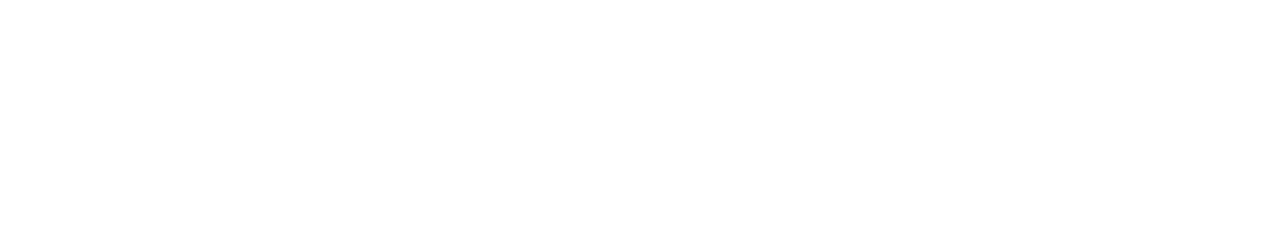
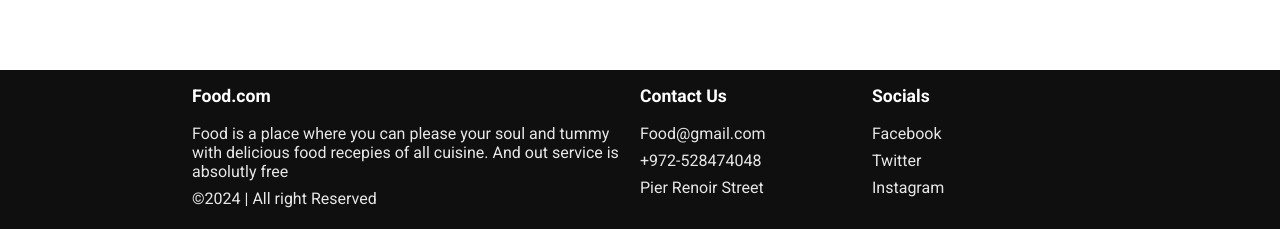
Before and after one commit to matczu-97/FOOD-WEB, a React (Create React App) app: page / in a window 1280 px wide. Shown: the part 1471-1700 px from the top of the page. Before the commit the page ends 1541 px from the top, so only its background shows below. Built offline with nearby package versions, Linux system fonts and the light colour scheme.

Commit message:
Fotter section done

```diff
--- a/src/App.js
+++ b/src/App.js
@@ -4,7 +4,7 @@
 import ImproveSkills from "./components/ImproveSkills";
 import QuoteSection from "./components/QuoteSectio";
 import ChiefsSection from "./components/ChiefsSection";
-
+import Footer from "./components/Footer";
 
 function App() {
   return (
@@ -16,7 +16,7 @@
       <QuoteSection/>
       <ChiefsSection/>
      </div>
-
+     <Footer/>
     </div>
   );
 }
--- /dev/null
+++ b/src/components/Footer.js
@@ -0,0 +1,26 @@
+export default function Footer()
+{
+    return (
+        <div className="footer container">
+            <div className="footer-section">
+                <p className="title">Food.com</p>
+                <p>Food is a place where you can please your soul and tummy with delicious food recepies of all cuisine. And out service is absolutly free </p>
+                <p>&copy;2024 | All right Reserved </p>
+            </div>
+            <div className="footer-section">
+                <p className="title">Contact Us</p>
+                <p>Food@gmail.com</p>
+                <p>+972-528474048</p>
+                <p>Pier Renoir Street</p>
+            </div>
+            <div className="footer-section">
+                <p className="title">Socials</p>
+                <div className="links">
+                <a href="#">Facebook</a>
+                <a href="#">Twitter</a>
+                <a href="#">Instagram</a>
+                </div>
+            </div>
+        </div>
+    )
+}
--- a/src/styles/index.scss
+++ b/src/styles/index.scss
@@ -4,7 +4,7 @@
 @import "partials/hero-section.scss";
 @import "partials/improve-section.scss";
 @import "partials/quote-section.scss";
-
+@import "partials/chief-section.scss";
 *{
     margin: 0;
     padding: 0;
@@ -126,58 +126,38 @@
   }
 
 
-  .section.chiefs{
-    display: block;
-  }
 
-  .chief-card{
-    display:flex;
-    height: 120px;
-    background-color: var(--background-color);
-
-    img{
-        height: 100%;
-        width: 120px;
-        border-radius: 5px;
-    }
-    .chief-card-info{
-        height: 100%;
-        display:flex;
-        flex-direction: column;
-        justify-content: space-between;
-        padding-bottom: .5em;
-        padding-left: 1em;
-
-        .chief-card-name{
-            font-size: 1.5em;
-            font-weight: bold;
-            color: var(--text-color);
-        }
-        .chief-recipe-count, .chief-cuisine{
-            font-size: 1.2em;
-            color: var(--text-light);
-        }
-        .chief-icons{
-            font-size: 1.2em;
-            a{
-                margin-right: .5em;
-                &:nth-child(1){
-                    color: #0063f7;
-                }
-                &:nth-child(2){
-                    color: #13b4ff;
-                }
-                &:nth-child(3){
-                    color: #ff0056;
-                }
+.footer{
+    background-color: #0f0f0f;
+    color: white;
+    padding-block:1em;
+    display: grid;
+    grid-template-columns:2fr 1fr 1fr;
+    grid-gap:1em;
+    .footer-section{
+    .links{
+        display: grid;
+        grid-template-columns: 1fr;
+        a{
+            opacity: .9;
+            margin-bottom: .5em;
+            color: #fff;
+            &:hover{
+                color: var(--primary-color);
+                font-size: larger;
             }
         }
     }
-  }
+    p{
+        opacity: .9;
+        margin-bottom: .5em;
+    }
+    p.title{
+        opacity: 1;
+        font-weight: bold;
+        margin-bottom: 1em;
+        font-size: 1.1em;
+    }
 
-  .top-chiefs-container{
-    margin-top:3em;
-    display: grid;
-    grid-template-columns: repeat(auto-fit, minmax(280px,1fr));
-    grid-gap: 1.5em;
-  }
+    }
+}
--- /dev/null
+++ b/src/styles/partials/_chief-section.scss
@@ -0,0 +1,55 @@
+.section.chiefs{
+    display: block;
+  }
+
+  .chief-card{
+    display:flex;
+    height: 120px;
+    background-color: var(--background-color);
+
+    img{
+        height: 100%;
+        width: 120px;
+        border-radius: 5px;
+    }
+    .chief-card-info{
+        height: 100%;
+        display:flex;
+        flex-direction: column;
+        justify-content: space-between;
+        padding-bottom: .5em;
+        padding-left: 1em;
+
+        .chief-card-name{
+            font-size: 1.5em;
+            font-weight: bold;
+            color: var(--text-color);
+        }
+        .chief-recipe-count, .chief-cuisine{
+            font-size: 1.2em;
+            color: var(--text-light);
+        }
+        .chief-icons{
+            font-size: 1.2em;
+            a{
+                margin-right: .5em;
+                &:nth-child(1){
+                    color: #0063f7;
+                }
+                &:nth-child(2){
+                    color: #13b4ff;
+                }
+                &:nth-child(3){
+                    color: #ff0056;
+                }
+            }
+        }
+    }
+  }
+
+  .top-chiefs-container{
+    margin-top:3em;
+    display: grid;
+    grid-template-columns: repeat(auto-fit, minmax(280px,1fr));
+    grid-gap: 1.5em;
+  }
```
